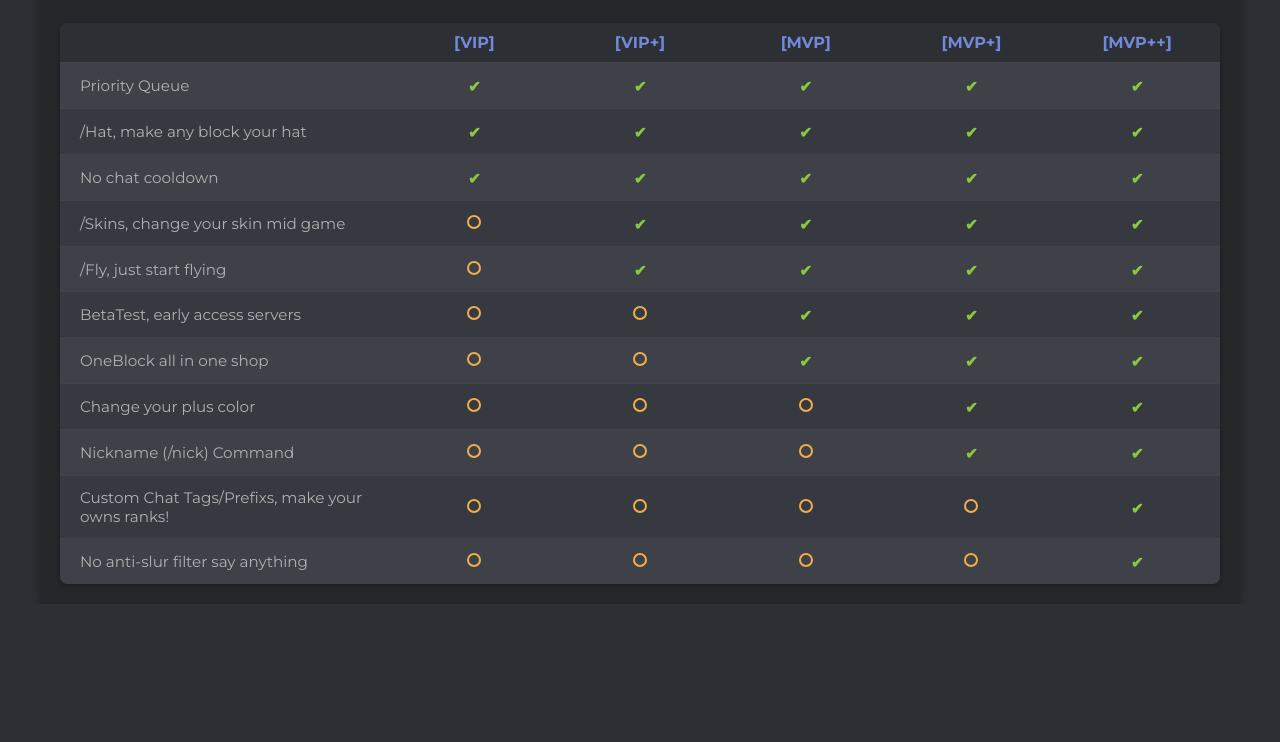
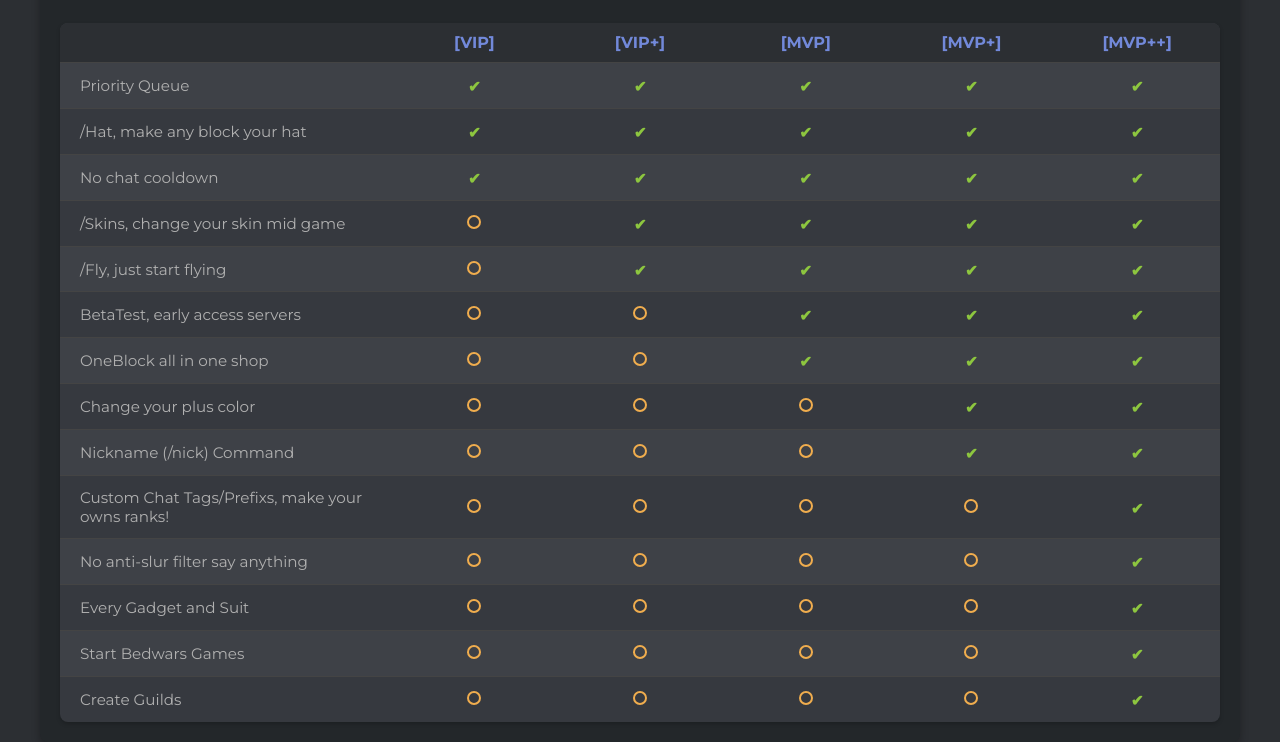
Before and after one commit to EvanRunnerGames/zinc-network, a plain HTML site: page store.html in a window 1280 px wide. Shown: the part 618-1360 px from the top of the page. Before the commit the page ends 1222 px from the top, so only its background shows below. Drawn offline with Linux system fonts and the light colour scheme.

Commit message:
Finished Perms

```diff
--- a/store.html
+++ b/store.html
@@ -189,6 +189,30 @@
                     <div class="feature-status"><span class="circle-icon"></span></div>
                     <div class="feature-status"><span class="check-icon">✔</span></div>
                 </div>
+                <div class="table-row">
+                    <div class="feature-name">Every Gadget and Suit</div>
+                    <div class="feature-status"><span class="circle-icon"></span></div>
+                    <div class="feature-status"><span class="circle-icon"></span></div>
+                    <div class="feature-status"><span class="circle-icon"></span></div>
+                    <div class="feature-status"><span class="circle-icon"></span></div>
+                    <div class="feature-status"><span class="check-icon">✔</span></div>
+                </div>
+                <div class="table-row">
+                    <div class="feature-name">Start Bedwars Games</div>
+                    <div class="feature-status"><span class="circle-icon"></span></div>
+                    <div class="feature-status"><span class="circle-icon"></span></div>
+                    <div class="feature-status"><span class="circle-icon"></span></div>
+                    <div class="feature-status"><span class="circle-icon"></span></div>
+                    <div class="feature-status"><span class="check-icon">✔</span></div>
+                </div>
+                <div class="table-row">
+                    <div class="feature-name">Create Guilds</div>
+                    <div class="feature-status"><span class="circle-icon"></span></div>
+                    <div class="feature-status"><span class="circle-icon"></span></div>
+                    <div class="feature-status"><span class="circle-icon"></span></div>
+                    <div class="feature-status"><span class="circle-icon"></span></div>
+                    <div class="feature-status"><span class="check-icon">✔</span></div>
+                </div>
             </div>
         </div>
     </div>
```
